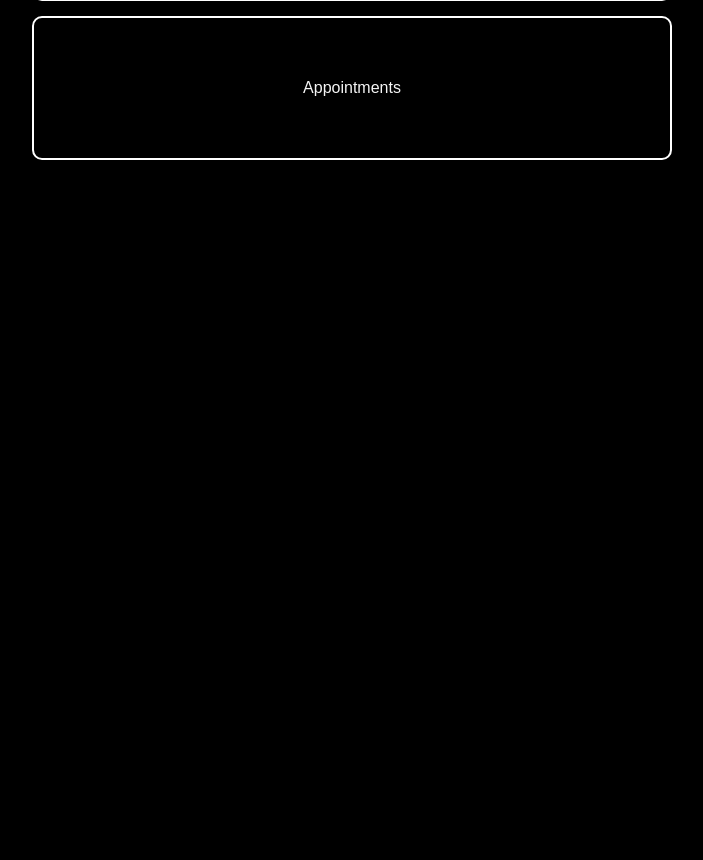
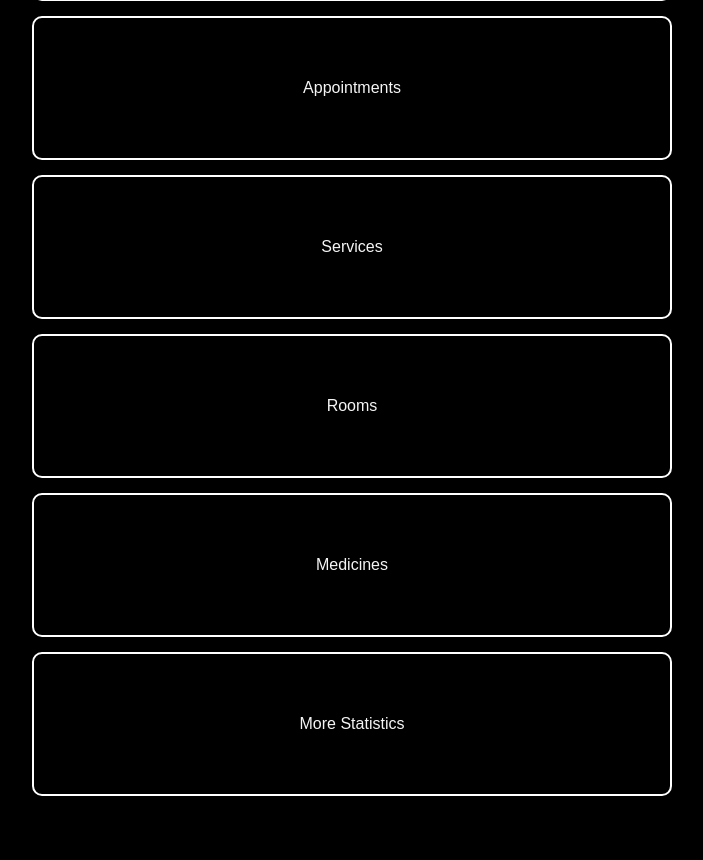
Before and after one commit to karmakarsubhajit/HospitalManagementSystem, a PHP site: page /php_scripts/admin.php in a window 1280 px wide. Shown: the part 525-1385 px from the top of the page, without its empty margins (288-991 px from the left). Before the commit the page ends 685 px from the top, so only its background shows below. Run offline with PHP 8.4, Linux system fonts and the light colour scheme; the visitor is signed in with stand-in values (Sample User, id 1).

Commit message:
added links for other newly added features

```diff
--- a/php_scripts/admin.php
+++ b/php_scripts/admin.php
@@ -29,6 +29,18 @@
                 <li>
                     <a href="appointments/index.php"><div class="option">Appointments</div></a>
                 </li>
+                <li>
+                    <a href="services/index.php"><div class="option">Services</div></a>
+                </li>
+                <li>
+                    <a href="rooms/index.php"><div class="option">Rooms</div></a>
+                </li>
+                <li>
+                    <a href="medicines/index.php"><div class="option">Medicines</div></a>
+                </li>
+                <li>
+                    <a href="more_stats/index.php"><div class="option">More Statistics</div></a>
+                </li>
             </ul>
         </div>
     </body>
```
